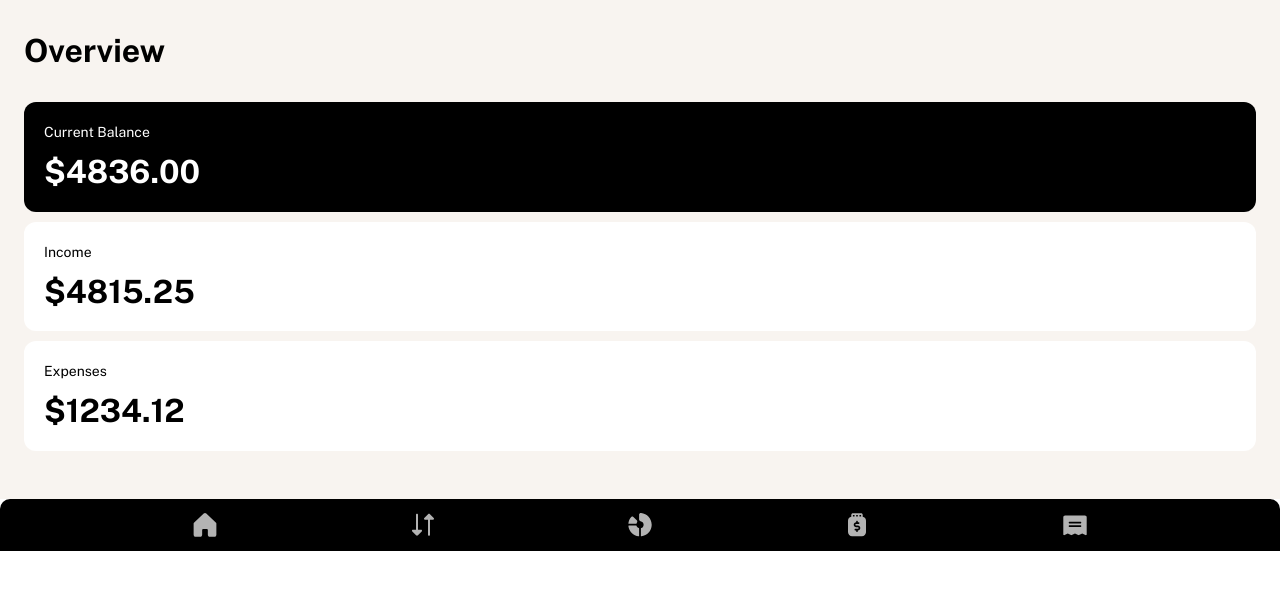
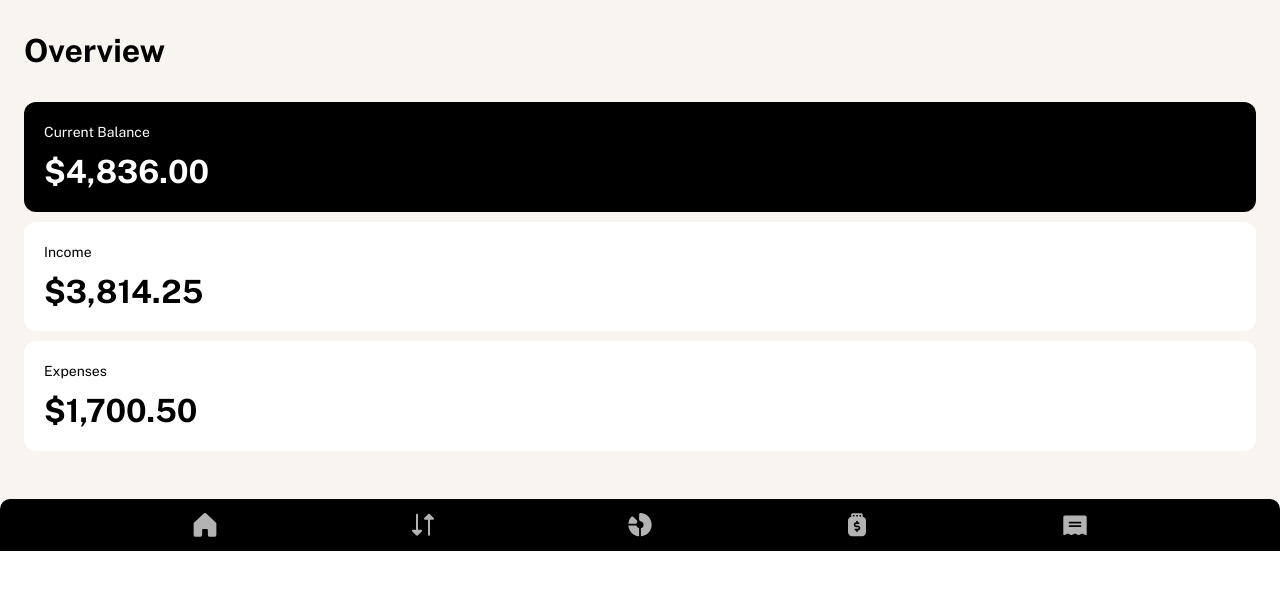
Before and after one commit to mhjarvis/personal-finance-application, a React (Vite) app: page / in a window 1280 px wide. Shown: the top 590 px of the page. Built offline with nearby package versions, Linux system fonts and the light colour scheme.

Commit message:
Add formating for balances and state for balances

```diff
--- a/src/features/Overview/OverviewBalanceSection/BalanceCard.jsx
+++ b/src/features/Overview/OverviewBalanceSection/BalanceCard.jsx
@@ -7,13 +7,22 @@ export default function BalanceCard({
 	background = "white",
 	text = "black",
 }) {
+	const displayAmount = updateAmount(amount);
+
+	function updateAmount(num) {
+		return new Intl.NumberFormat("en-US", {
+			minimumFractionDigits: 2,
+			maximumFractionDigits: 2,
+		}).format(num);
+	}
+
 	return (
 		<div
 			className="balance-card"
 			style={{ backgroundColor: background, color: text }}
 		>
 			<p className="balance-card__title">{title}</p>
-			<p className="balance-card__amount">${amount}</p>
+			<p className="balance-card__amount">${displayAmount}</p>
 		</div>
 	);
 }
--- a/src/features/Overview/OverviewBalanceSection/OverviewBalanceSection.css
+++ b/src/features/Overview/OverviewBalanceSection/OverviewBalanceSection.css
@@ -1,5 +1,5 @@
 .balance-section {
-	margin: 3.2rem 0 1.6rem 0;
+	margin: 32px 0 1.6rem 0;
 	display: flex;
 	flex-direction: column;
 	gap: 1rem;
--- a/src/pages/Home/Home.jsx
+++ b/src/pages/Home/Home.jsx
@@ -1,11 +1,19 @@
+/* eslint-disable no-unused-vars */
 import "./Home.css";
 import MainLayout from "../../layouts/MainLayout/MainLayoutl";
 import OverviewHeader from "../../features/Overview/OverviewHeader/OverviewHeader";
 import NavigationLayout from "../../layouts/NavigationLayout/NavigationLayout";
 import OverviewBalanceSection from "../../features/Overview/OverviewBalanceSection/OverviewBalanceSection";
 import BalanceCard from "../../features/Overview/OverviewBalanceSection/BalanceCard";
+import { useState } from "react";
 
 export default function Home() {
+	const [balances, setBalances] = useState({
+		currentBalance: 4836.0,
+		income: 3814.25,
+		expenses: 1700.5,
+	});
+
 	return (
 		<div className="home">
 			<MainLayout>
@@ -13,19 +21,19 @@ export default function Home() {
 				<OverviewBalanceSection>
 					<BalanceCard
 						title="Current Balance"
-						amount="4836.00"
+						amount={balances.currentBalance}
 						background="black"
 						text="white"
 					/>
 					<BalanceCard
 						title="Income"
-						amount="4815.25"
+						amount={balances.income}
 						background="white"
 						text="black"
 					/>{" "}
 					<BalanceCard
 						title="Expenses"
-						amount="1234.12"
+						amount={balances.expenses}
 						background="white"
 						text="black"
 					/>
```
